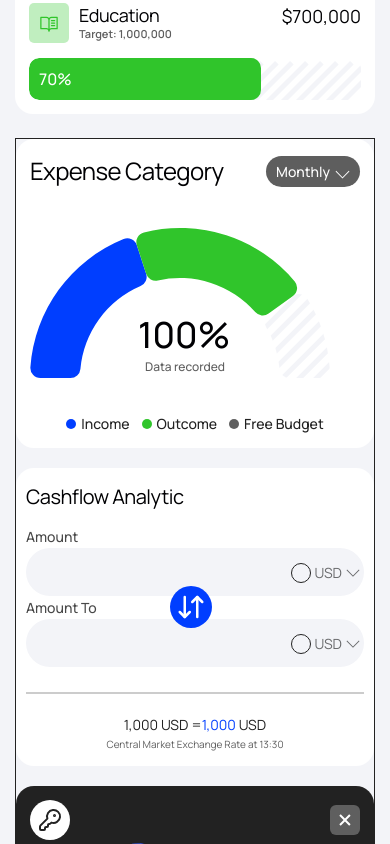
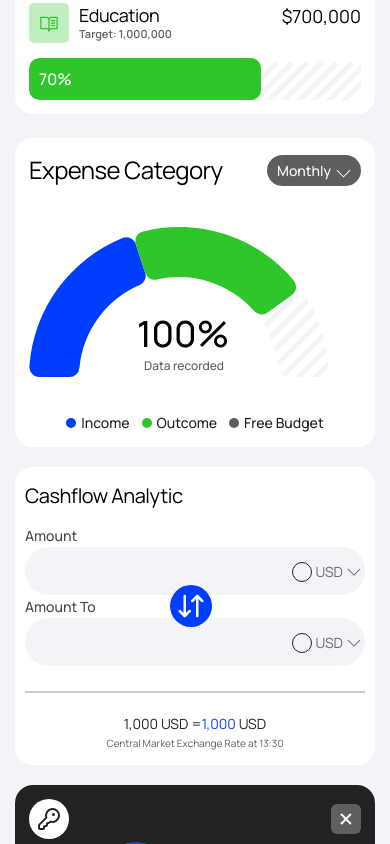
Before and after one commit to Smartlify07/Finance-Dashboard, a React (Vite) app: page / in a window 390 px wide. Shown: the part 1340-2184 px from the top of the page. Built offline with nearby package versions, Linux system fonts and the light colour scheme.

Commit message:
fix tablet

```diff
--- a/src/ui/dashboard/overview-main.tsx
+++ b/src/ui/dashboard/overview-main.tsx
@@ -15,7 +15,7 @@
             <IncomeAnalysis />
             <Savings />
           </div>
-          <div className="col-span-8  flex  flex-col  md:flex-row lg:items-start items-start gap-[2rem] border border-black">
+          <div className="col-span-8  flex  flex-col  md:flex-row lg:items-start items-start gap-[2rem]">
             <ExpenseCategory />
             <div className="flex flex-col gap-[2rem]  lg:flex-col lg:gap-[1.4rem] w-full  lg:col-span-5  xl:gap-[2rem] xl:flex-row">
               <CashflowAnalytics />
```
